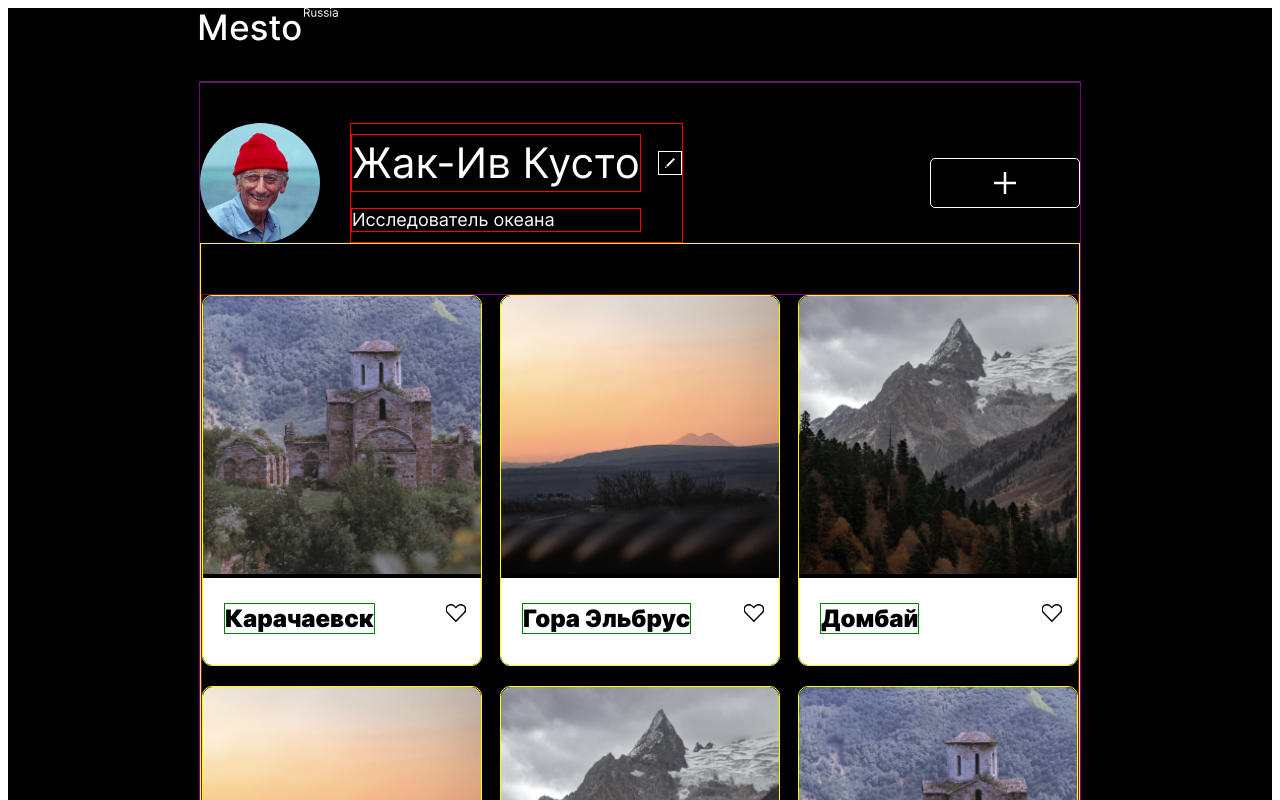
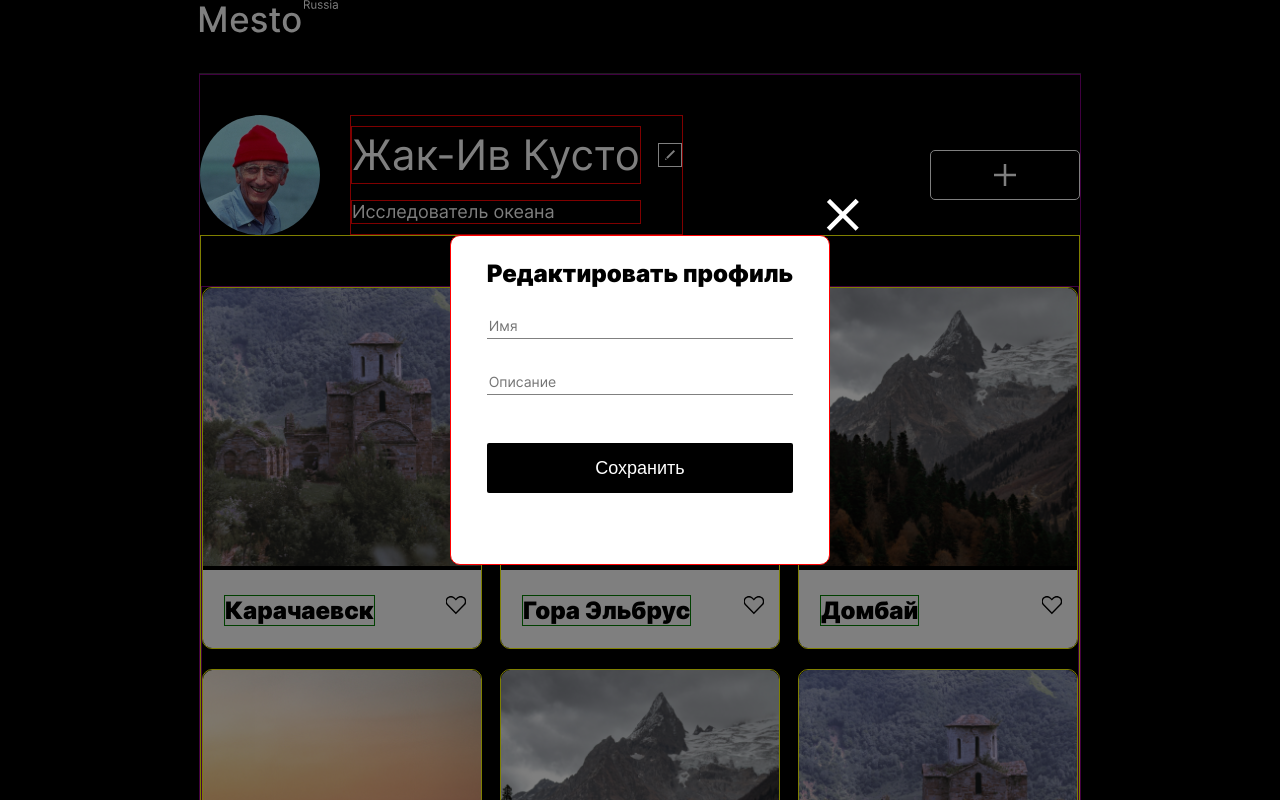
Before and after one commit to lizasilent/mesto_functional, a plain HTML site: page index.html in a window 1280 px wide. Shown: the top 800 px of the page. Drawn offline with Linux system fonts and the light colour scheme.

Commit message:
доделать попап 90 из 100

```diff
--- a/index.html
+++ b/index.html
@@ -7,7 +7,7 @@
     <link rel="stylesheet" href="./style.css" />
     <title>Mesto</title>
 </head>
-<body>
+<body class="body">
     <div class="page">
         <div class="page__content">
           <header class="header">
@@ -73,9 +73,16 @@
           </main>
           <footer class="footer">
             <p class="footer__copyright">&copy; 2020 Mesto Russia</p>
-
           </footer>
         </div>
+        <div class="popup">
+          <form class="popup__container">
+          <button class="close__btn"></button>
+          <p class="popup__header">Редактировать профиль</p>
+          <input type="text" class="popup__name popup__text" placeholder="Имя">
+          <input type="text" class="popup__description popup__text" placeholder="Описание">
+          <button class="popup__button">Сохранить</button>
+        </form>
       </div>
 </body>
 </html>
--- a/style.css
+++ b/style.css
@@ -6,12 +6,15 @@
   box-sizing: border-box;
 }
 
+.body {
+  margin: 0;
+}
+
 .page {
   min-width: 320px;
   max-width: 1920px;
   background-color: #000000;
   color: white;
-  margin: 0 auto;
   font-family: Inter, Arial, sans-serif;
 }
 
@@ -39,7 +42,6 @@
 }
 
 .profile {
-
   margin: 0 auto;
   display: flex;
   flex-direction: row;
@@ -132,13 +134,13 @@
   list-style: none;
   padding: 0;
   margin: 0;
-
 }
 
 .grid__item {
   border: 1px solid yellow;
   border-radius: 10px;
   overflow: hidden;
+  height: 362px;
 }
 
 .grid__image {
@@ -155,7 +157,6 @@
   padding: 25px 15px 31px 21px;
 }
 
-
 .grid__text {
   border: 1px solid green;
   font-style: normal;
@@ -167,8 +168,6 @@
   overflow: hidden;
   text-overflow: ellipsis;
   max-width: 200px;
-
-
 }
 
 .grid__like-btn {
@@ -181,7 +180,93 @@
   max-height: 20px;
 }
 
+.popup {
+  background-color: rgba(0,0,0,0.5);
+  width:100%;
+  min-height: 100%;
+  overflow:hidden;
+  position:fixed;
+  top: 0;
+  left: 0;
+  display:flex;
+  flex-direction: column;
+  justify-content: center;
+  align-items: center;
+}
+
+
+.popup__container {
+background-color: white;
+display:flex;
+flex-direction: column;
+justify-content: center;
+padding: 34px 36px 36px;
+max-width: 430px;
+min-height: 330px;
+border: 1px solid red;
+border-radius: 10px;
+}
+
+.close__btn {
+  position:relative;
+  align-self: flex-end;
+  margin-top: -110px;
+  margin-right: -70px;
+  border:0;
+  background-color: black;
+  background-image: url(./images/close_icon.png);
+  background-repeat: no-repeat;
+  background-position: center;
+  min-height: 40px;
+  width: 40px;
+
+}
+
+.popup__header {
+position:relative;
+font-style: normal;
+font-weight: 900;
+font-size: 24px;
+line-height: 29px;
+color: #000000;
+/* margin-top: 30px;
+margin-bottom:54px; */
+}
+
+.popup__text {
+border: 0;
+border-bottom: 1px solid gray;
+background-color: transparent;
+font-weight: normal;
+font-family: inherit;
+font-size: 14px;
+line-height: 17px;
+min-height: 27px;
+}
+
+.popup__name {
+margin-bottom: 29px;
+}
+
+.popup__description {
+margin-bottom: 48px;
+}
+
+.popup__button {
+min-height: 50px;
+background: #000000;
+border:none;
+border-radius: 2px;
+color: white;
+font-style: normal;
+font-size: 18px;
+line-height: 22px;
+text-align: center;
+}
+
+
 .footer {
+  position:relative;
   border: 1px solid blue;
 }
 
```
Also changed, not shown: images/close_icon.png (added).
